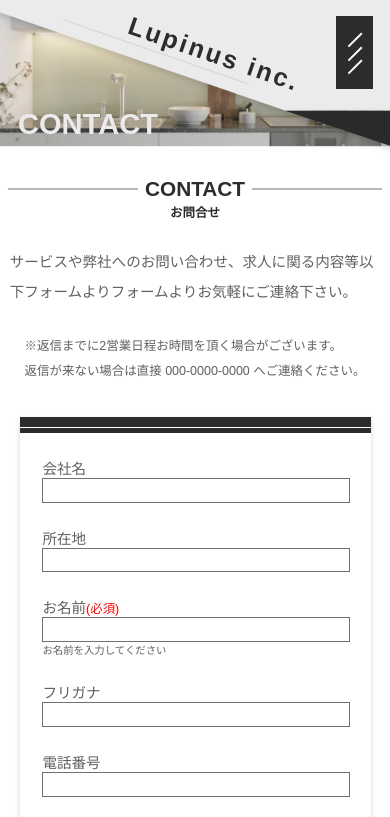
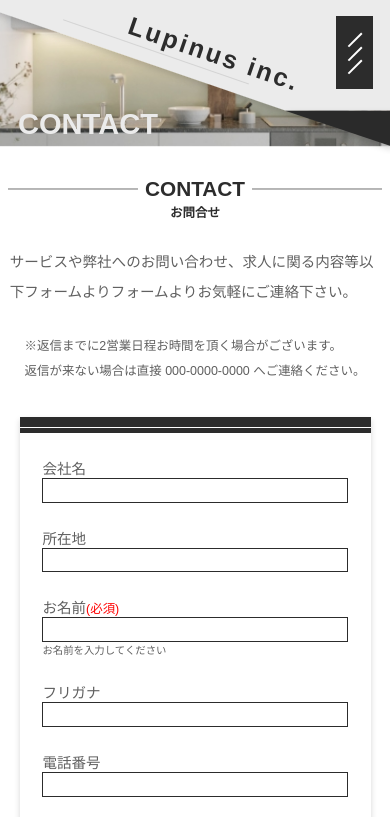
Before and after one commit to KAI0806/lupinus, a plain HTML site: page contact.html in a window 390 px wide. Shown: the top 817 px of the page. Drawn offline with Linux system fonts and the light colour scheme.

Commit message:
細部調整

```diff
--- a/ccs/contact.css
+++ b/ccs/contact.css
@@ -79,6 +79,7 @@ label, input, textarea{
 
 input, textarea{
     border: .1rem solid #707070;
+    border-radius: 0;
     width: 74.5rem;
 }
 
@@ -206,7 +207,8 @@ button{
     }
 
     input, textarea{
-        width: calc(100% - 4px)
+        width: calc(100% - 6px);
+        border: .1rem solid #2C2C2C;
     }
 
     input{
```
